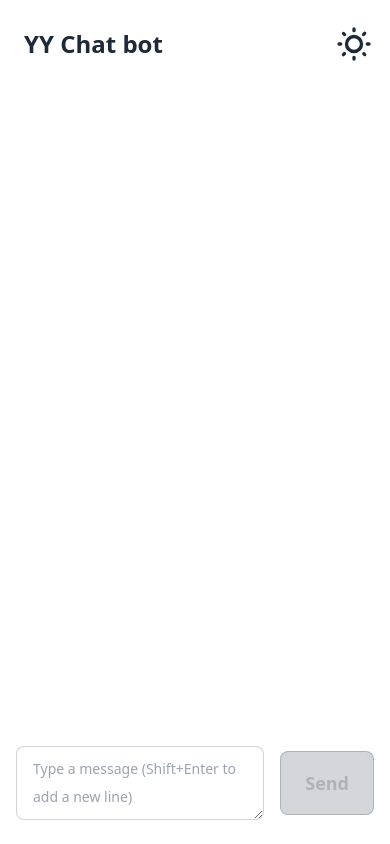
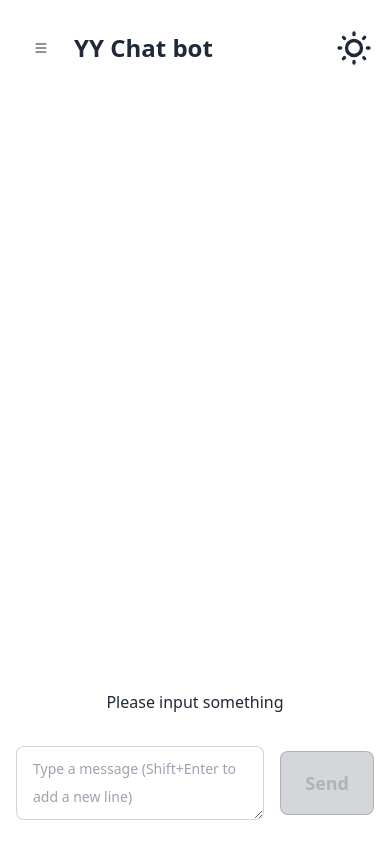
Before and after one commit to yuyol/Llm-chat-ui, a Vue app: page / in a window 390 px wide. Built offline with nearby package versions, Linux system fonts and the light colour scheme.

Commit message:
增加侧边栏，可在本地存储对话记录

```diff
--- a/src/App.vue
+++ b/src/App.vue
@@ -153,7 +153,7 @@ const StorageUtils = {
   },
 };
 
-const viewingConvId = StorageUtils.getNewConvId();
+const viewingConvId = ref(StorageUtils.getNewConvId());
 let selectedTheme = StorageUtils.getTheme();
 const THEMES = ["light", "dark"];
 // make sure light & dark are always at the beginning
@@ -187,6 +187,30 @@ function setDefaultTheme() {
   }
 }
 
+/**
+ * SIDE BAR
+ *
+ */
+
+let conversations = StorageUtils.getAllConversations();
+
+function newConversation() {
+  if (isGenerating.value) return;
+  viewingConvId.value = StorageUtils.getNewConvId();
+  console.log("App:" + viewingConvId.value);
+}
+
+function setViewingConv(convId: any) {
+  if (isGenerating.value) return;
+  viewingConvId.value = convId;
+  // console.log(viewingConvId);
+}
+
+function showMessage(conv: any) {
+  if (conv.messages[0] === null) return "null";
+  return conv.messages[0].content;
+}
+
 onMounted(() => {
   setDefaultTheme();
 });
@@ -201,13 +225,88 @@ watch(
 
 <template>
   <div>
-    <div class="flex flex-row drawer lg:drawer-open"></div>
+    <div class="flex flex-row drawer lg:drawer-open">
+      <input
+        id="toggle-drawer"
+        type="checkbox"
+        class="drawer-toggle"
+        :checked="false"
+      />
+      <!-- sidebar -->
+      <div class="drawer-side h-screen lg:h-screen z-50 lg:max-w-64">
+        <label
+          for="toggle-drawer"
+          aria-label="close sidebar"
+          class="drawer-overlay"
+        ></label>
+        <div class="flex flex-col bg-base-200 min-h-full max-w-64 py-4 px-4">
+          <div class="flex flex-row items-center justify-between mb-4 mt-4">
+            <h2 class="font-bold ml-4">Conversations</h2>
+
+            <!-- close sidebar button -->
+            <label for="toggle-drawer" class="btn btn-ghost lg:hidden">
+              <svg
+                xmlns="http://www.w3.org/2000/svg"
+                width="16"
+                height="16"
+                fill="currentColor"
+                class="bi bi-arrow-bar-left"
+                viewBox="0 0 16 16"
+              >
+                <path
+                  fill-rule="evenodd"
+                  d="M12.5 15a.5.5 0 0 1-.5-.5v-13a.5.5 0 0 1 1 0v13a.5.5 0 0 1-.5.5M10 8a.5.5 0 0 1-.5.5H3.707l2.147 2.146a.5.5 0 0 1-.708.708l-3-3a.5.5 0 0 1 0-.708l3-3a.5.5 0 1 1 .708.708L3.707 7.5H9.5a.5.5 0 0 1 .5.5"
+                />
+              </svg>
+            </label>
+          </div>
+
+          <!-- list of conversations -->
+          <div
+            :class="{
+              'btn btn-ghost justify-start': true,
+              'btn-active': messages.length === 0,
+            }"
+            @click="newConversation"
+          >
+            + New conversation
+          </div>
+          <div
+            v-for="conv in conversations"
+            :class="{
+              'btn btn-ghost justify-start font-normal': true,
+              'btn-active': conv.id === viewingConvId,
+            }"
+            @click="setViewingConv(conv.id)"
+            dir="auto"
+          >
+            <span class="truncate">{{ showMessage(conv) }}</span>
+          </div>
+        </div>
+      </div>
       <!-- main view -->
       <div
         class="chat-screen drawer-content grow flex flex-col h-screen w-screen mx-auto px-4"
       >
         <!-- header -->
         <div class="flex flex-row items-center mt-6 mb-6">
+          <!-- open sidebar button -->
+          <label for="toggle-drawer" class="btn btn-ghost lg:hidden">
+            <svg
+              xmlns="http://www.w3.org/2000/svg"
+              width="16"
+              height="16"
+              fill="currentColor"
+              class="bi bi-list"
+              viewBox="0 0 16 16"
+            >
+              <path
+                fill-rule="evenodd"
+                d="M2.5 12a.5.5 0 0 1 .5-.5h10a.5.5 0 0 1 0 1H3a.5.5 0 0 1-.5-.5m0-4a.5.5 0 0 1 .5-.5h10a.5.5 0 0 1 0 1H3a.5.5 0 0 1-.5-.5m0-4a.5.5 0 0 1 .5-.5h10a.5.5 0 0 1 0 1H3a.5.5 0 0 1-.5-.5"
+              />
+            </svg>
+          </label>
+
           <div class="grow text-2xl font-bold ml-2">YY Chat bot</div>
           <!-- action buttons (top right) -->
           <div class="flex items-center">
@@ -248,12 +347,14 @@ watch(
         <div id="messages-list" class="flex flex-col grow overflow-y-auto">
           <div class="mt-auto flex justify-center">
             <!-- placeholder to shift the message to the bottom -->
-          {{ "" }}
+            {{ messages.length === 0 ? "Please input something" : "" }}
           </div>
           <ChatWindow
             v-model:messages="messages"
             v-model:isGenerating="isGenerating"
+            v-model:viewingConvId="viewingConvId"
           ></ChatWindow>
+        </div>
       </div>
     </div>
   </div>
--- a/src/assets/main.css
+++ b/src/assets/main.css
@@ -4,10 +4,10 @@
 @tailwind components;
 @tailwind utilities;
 
-#app {
+/* #app {
   max-width: 1280px;
   margin: 0 auto;
-  /* padding: 2rem; */
+  padding: 2rem;
   font-weight: normal;
 }
 
@@ -36,7 +36,7 @@ a,
     grid-template-columns: 1fr 1fr;
     padding: 0 2rem;
   }
-}
+} */
 
 .markdown {
   h1,
--- a/src/components/ChatWindow.vue
+++ b/src/components/ChatWindow.vue
@@ -59,7 +59,7 @@
 </template>
 
 <script setup lang="ts">
-import { ref, type Prop } from "vue";
+import { ref, watch, type Prop } from "vue";
 import OpenAI from "openai";
 import { TextLineStream } from "../types/textlinestream";
 import MessageBubble from "../components/MessageBubble.vue";
@@ -72,16 +72,19 @@ import MessageBubble from "../components/MessageBubble.vue";
 interface Props {
   messages: Array<any>;
   isGenerating?: boolean;
+  viewingConvId?: string;
 }
 
 const props = withDefaults(defineProps<Props>(), {
   messages: () => [] as any[],
   isGenerating: false,
+  viewingConvId: "",
 });
 
 const emit = defineEmits<{
   (event: "update:messages", newMessages: any[]): void;
   (event: "update:isGenerating", value: boolean): void;
+  (event: "update:viewingConvId", value: string): void;
 }>();
 
 const messages = ref<any[]>([]);
@@ -244,7 +247,7 @@ const StorageUtils = {
 
 let stopGeneration = () => {};
 let conversations = StorageUtils.getAllConversations();
-const viewingConvId = StorageUtils.getNewConvId();
+let viewingConvId = StorageUtils.getNewConvId();
 const config = StorageUtils.getConfig(); // list of themes supported by daisyui
 
 async function generateMessage(currConvId: any) {
@@ -434,6 +437,8 @@ function fetchConversation() {
 function fetchMessages() {
   messages.value =
     StorageUtils.getOneConversation(viewingConvId)?.messages ?? [];
+  emit("update:messages", messages.value);
+  // console.log(messages.value);
 }
 
 async function sendMessage() {
@@ -481,4 +486,15 @@ function filterThoughtFromMsgs(messages: any) {
     };
   });
 }
+
+watch(
+  () => props.viewingConvId,
+  (newVal, oldVal) => {
+    console.log(newVal);
+    if (newVal != oldVal) {
+      viewingConvId = newVal;
+      fetchMessages();
+    }
+  }
+);
 </script>
```
Lines whose indentation alone changed are shown as unchanged.
